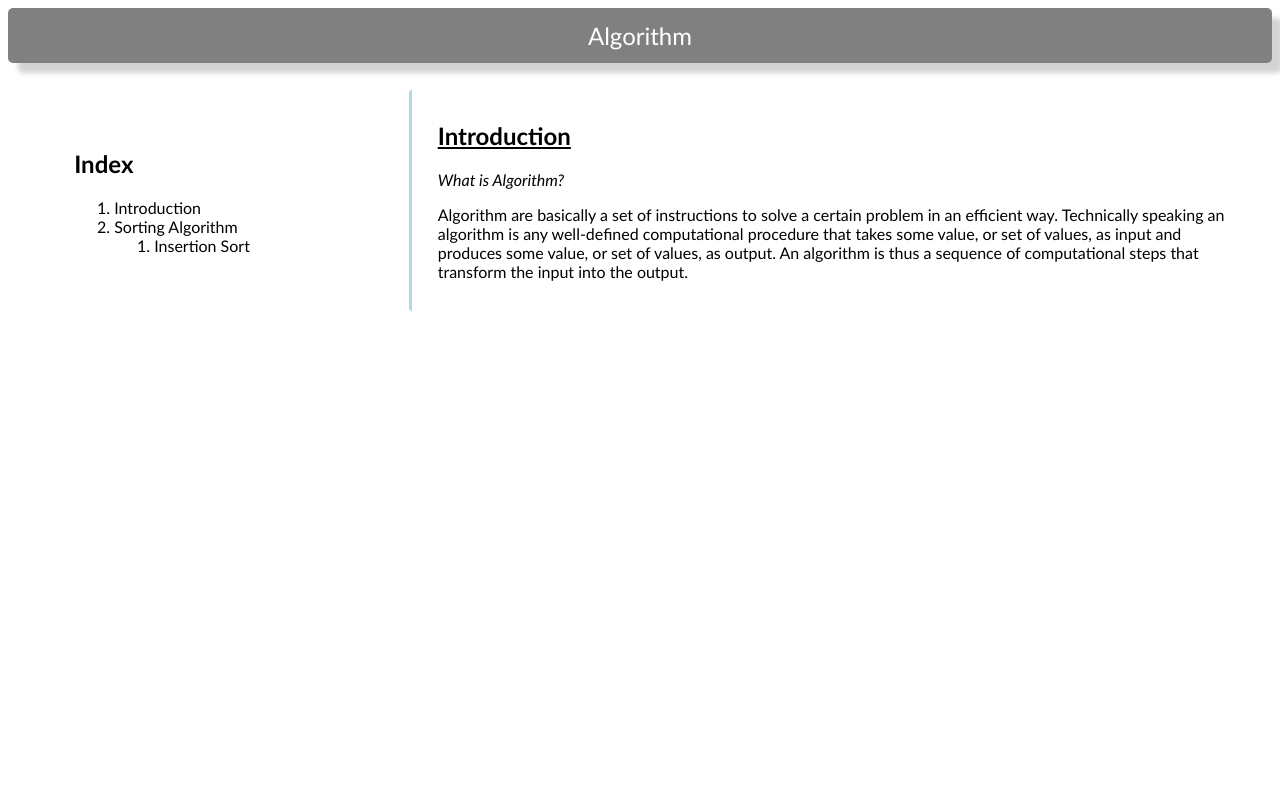
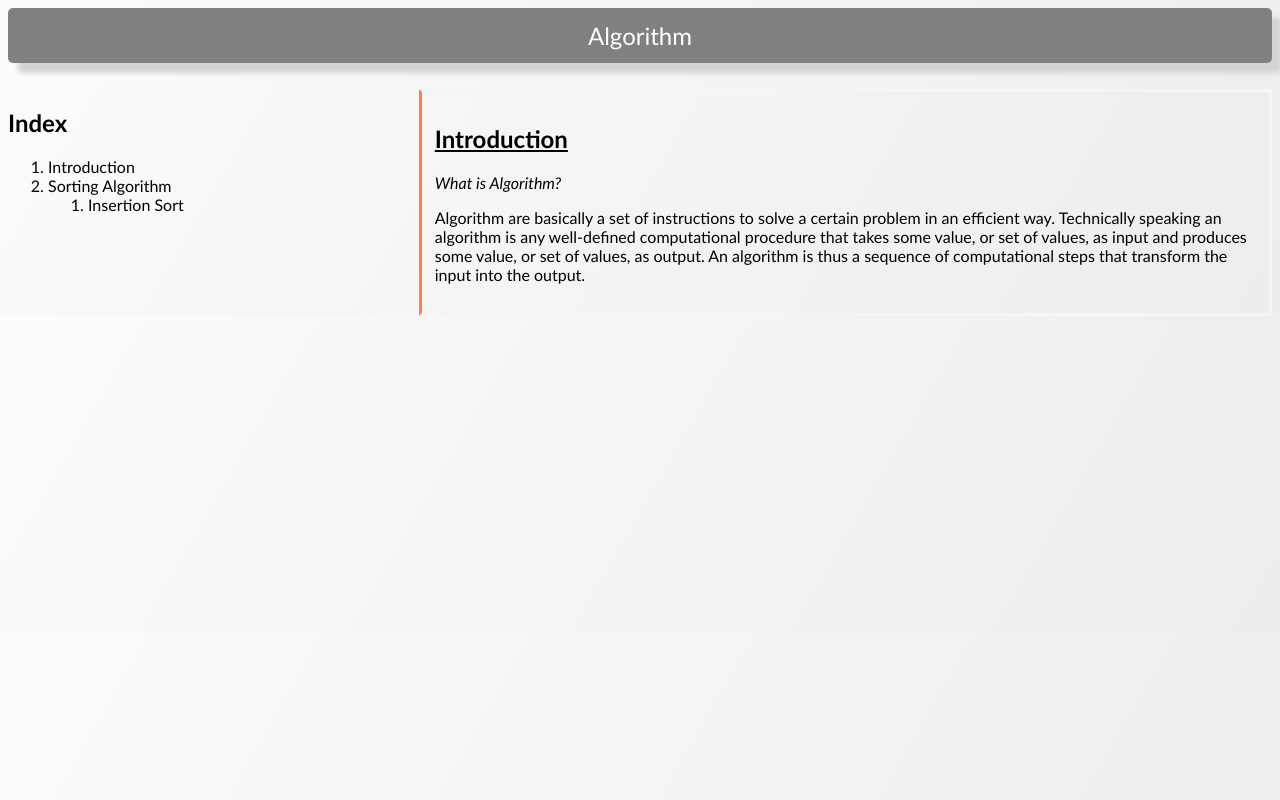
Before and after one commit to plug-in-pow/Algorithm-website, a plain HTML site: page index.html in a window 1280 px wide. Drawn offline with Linux system fonts and the light colour scheme; a script that the page names is missing.

Commit message:
made changes to index css file

```diff
--- a/css/style_index.css
+++ b/css/style_index.css
@@ -2,6 +2,9 @@
     font-family: 'Gill Sans', 'Gill Sans MT', Calibri, 'Trebuchet MS', sans-serif;
 }
 
+body{
+    background-image: linear-gradient(120deg, #fdfbfb 0%, #ebedee 100%);
+}
 .nav{
     height: 30px;
     width: 98%;
@@ -19,21 +22,20 @@
     font-size: 150%;
 }
 
-.index {
-    width: 66%;
-    padding: 0 10px 0 0;
-    box-sizing: border-box;
+.row{
+    width: 100%;
+}
+.index{
+    margin-top: 2%;
+    width: 30%;
     float: left;
 }
-
-.index{
-    margin: 2%;
-    width: 30%;
-    padding: 3%;
+.content{
+    margin-top: 2%;
+    width: 65%;
+    padding: 1%;
+    float: right;
     border-style: solid;
-    border-color: white;
-    border-right-color: lightblue;
+    border-color: whitesmoke;
+    border-left-color: coral;
 }
-.content{
-    padding: 3%;
-}
```
Also changed, not shown: index.html (+1 -0 lines).
